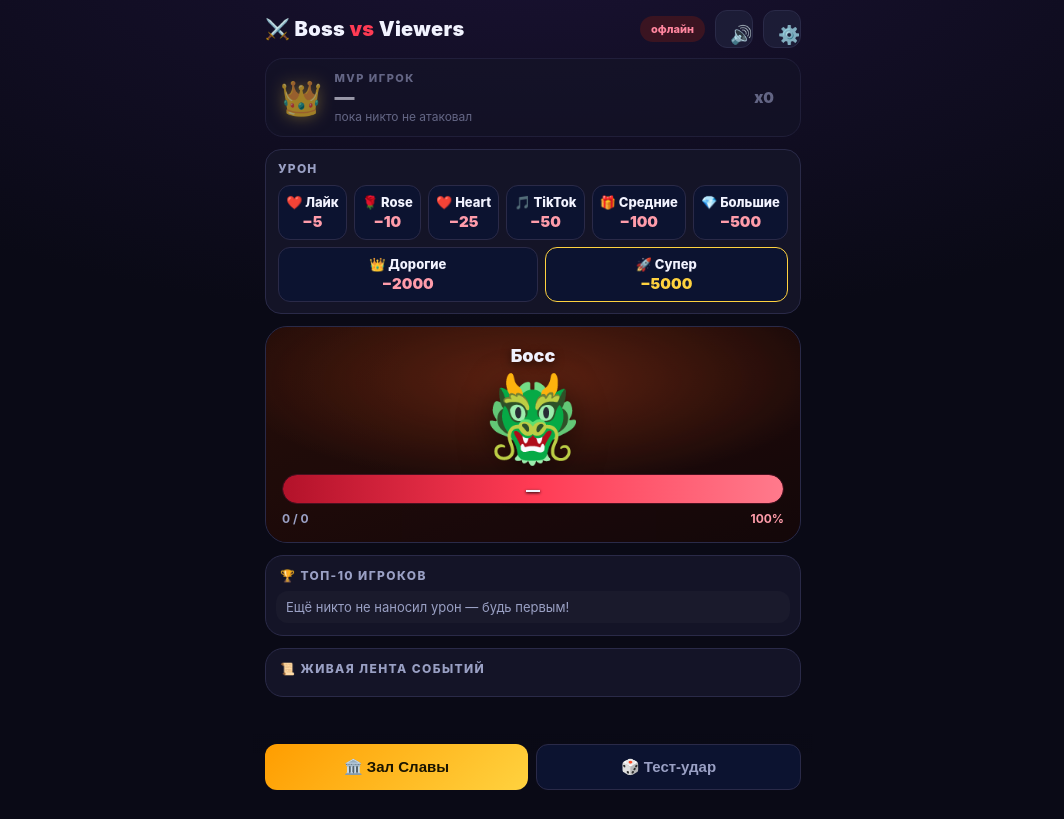
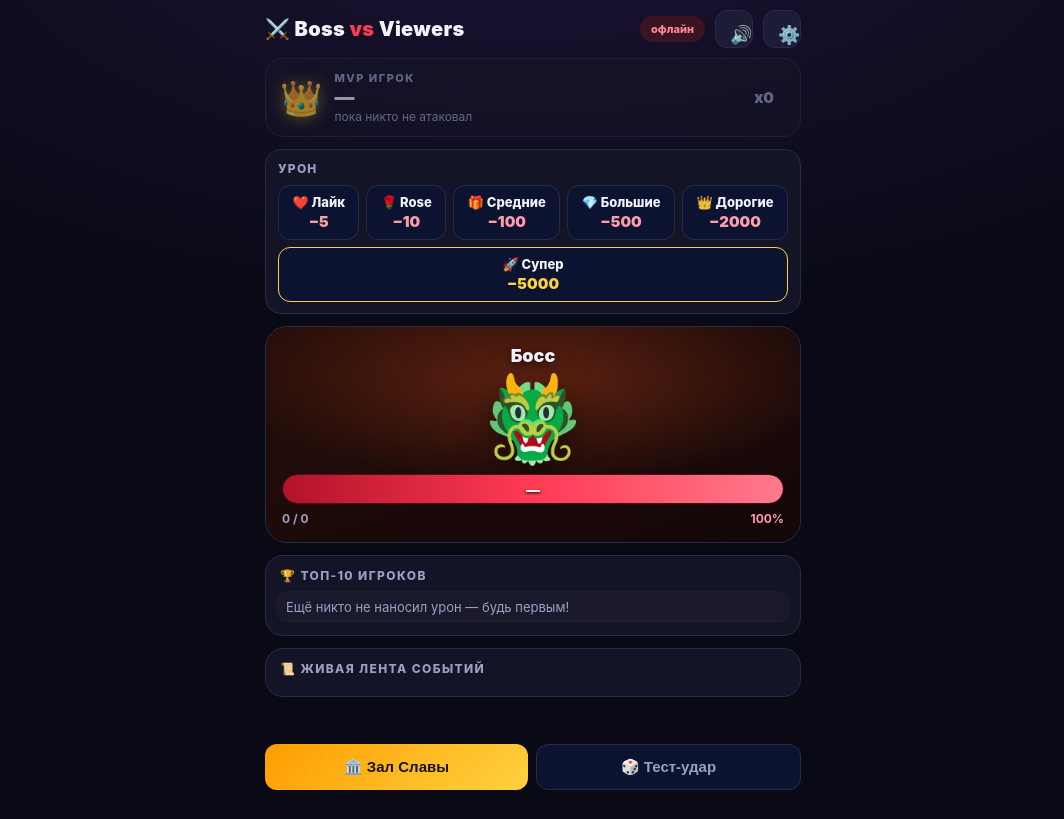
Before and after one commit to mrslava777/tiktok-city, a website: page public/index.html in a window 1280 px wide. Shown: the whole page, without its empty margins (107-1171 px from the left). Drawn offline with nearby package versions, Linux system fonts and the light colour scheme; no server answers.

Commit message:
UI: remove Heart and TikTok pills from legend

```diff
--- a/public/index.html
+++ b/public/index.html
@@ -32,8 +32,6 @@
     <div class="gl-row">
       <span class="gl-pill"><b>❤️ Лайк</b><i>−5</i></span>
       <span class="gl-pill"><b>🌹 Rose</b><i>−10</i></span>
-      <span class="gl-pill"><b>❤️ Heart</b><i>−25</i></span>
-      <span class="gl-pill"><b>🎵 TikTok</b><i>−50</i></span>
       <span class="gl-pill"><b>🎁 Средние</b><i>−100</i></span>
       <span class="gl-pill"><b>💎 Большие</b><i>−500</i></span>
       <span class="gl-pill"><b>👑 Дорогие</b><i>−2000</i></span>
```
